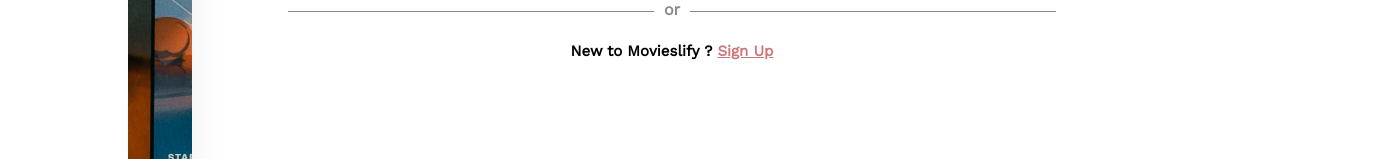
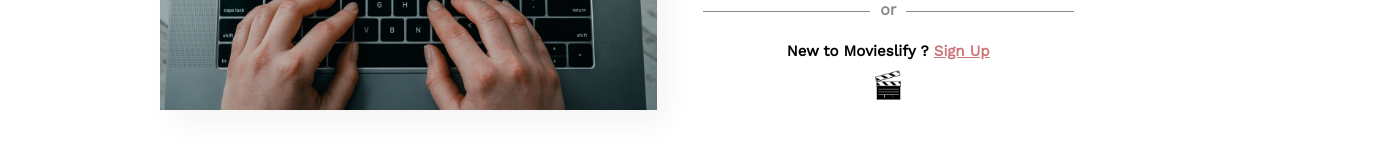
Before and after one commit to Amooryjubran/Moviesly, a React (Create React App) app in the folder client/: page /login in a window 1280 px wide. Shown: the part 641-800 px from the top of the page, 1392 px wide, since content can reach past the window. Built offline with nearby package versions, Linux system fonts and the light colour scheme; no server answers.

Commit message:
Redirect fix && css fix

```diff
--- a/client/src/pages/Login.js
+++ b/client/src/pages/Login.js
@@ -7,6 +7,7 @@
 import LoginForm from "../components/LoginForm";
 import { UserContext } from "../context/UserContext";
 import useMediaQuery from "@mui/material/useMediaQuery";
+import SmallLogo from "../assets/MoviesLify-small-logo.jpg";
 
 export default function Login() {
   const [passwordShown, setPasswordShown] = useState(false);
@@ -114,7 +115,7 @@
           <LoginLogin>
             New to Movieslify ? <Link to="/signup">Sign Up</Link>
           </LoginLogin>
-          {!matches && <img src={Logo} alt="logoG" className="signUpLogoG" />}
+          {!matches && <LoginMiniLogo src={SmallLogo} alt="logoG" />}
         </LoginFormWrapper>
       </LoginWrapper>
     </LoginContainer>
@@ -205,3 +206,11 @@
     background: hsla(0, 0%, 100%, 0.55);
   }
 `;
+const LoginMiniLogo = styled.img`
+  display: block;
+  margin: 10px auto;
+  height: 30px;
+  width: 70px;
+  object-fit: contain;
+  transform: scale(1);
+`;
```
Also changed, not shown: 1 other file (tests, documents, lock files or other folders).
